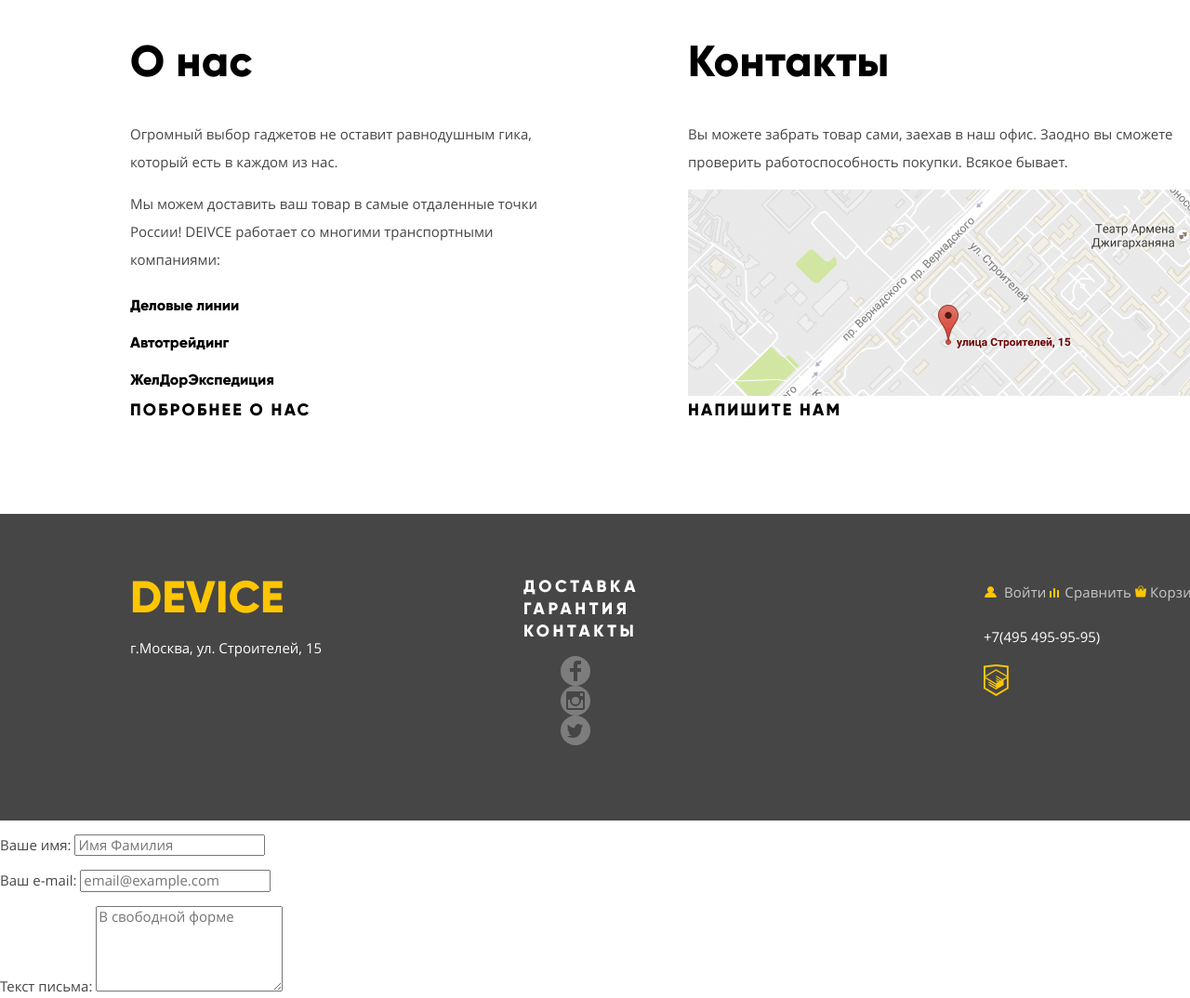
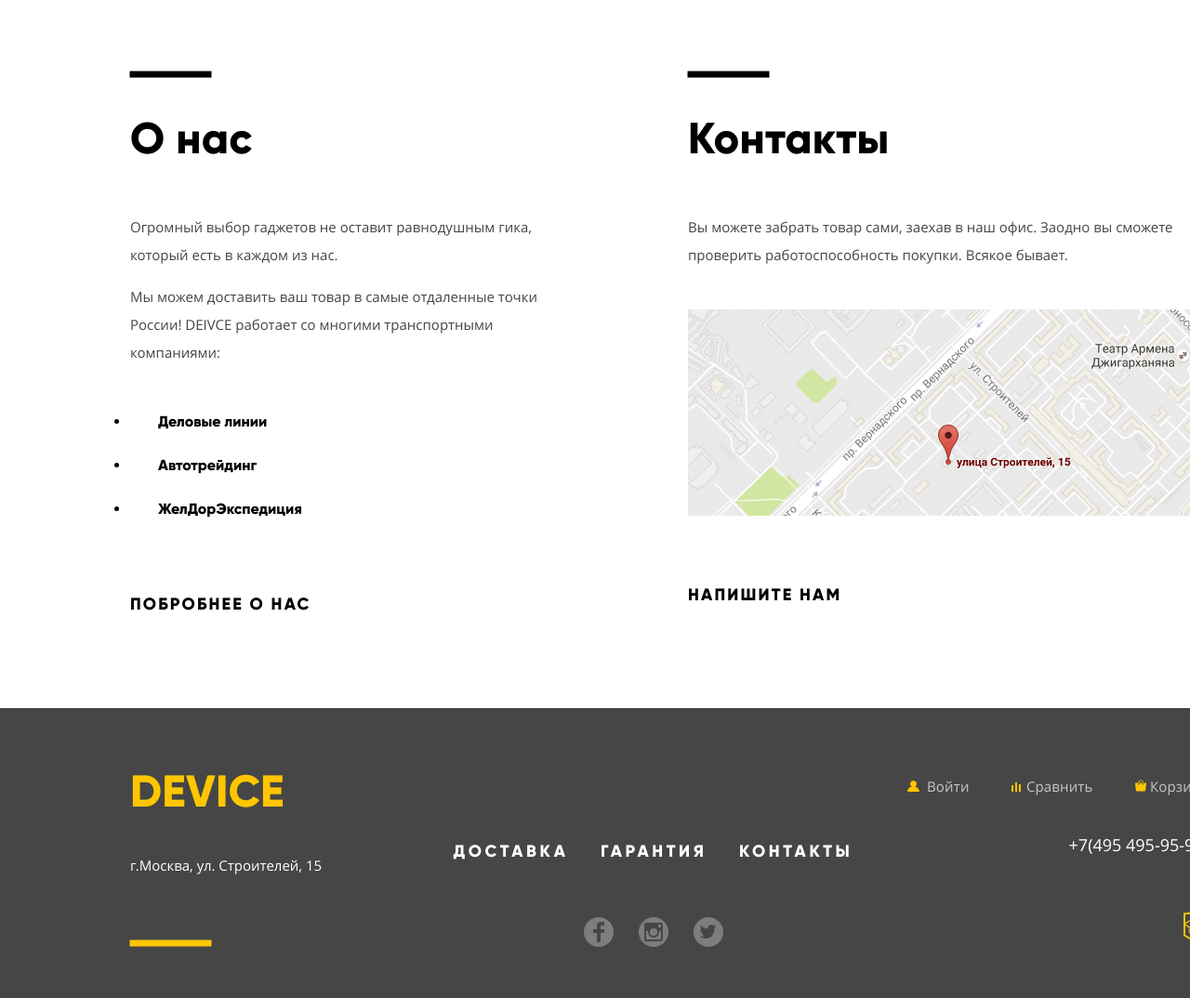
Before and after one commit to Svetlana-Gubina/Device2, a plain HTML site: page index.html in a window 1280 px wide. Shown: the part 1904-2978 px from the top of the page at 93% size. Drawn offline with Linux system fonts and the light colour scheme.

Commit message:
Footer layout

```diff
--- a/css/styles.css
+++ b/css/styles.css
@@ -504,6 +504,10 @@ input[type="search"]:-moz-placeholder {
 
     list-style: none;
 }
+.brand-item {
+    width: 20%;
+    min-height: 100px;
+}
 .dji img,
 .sp img,
 .go-pro img,
@@ -538,13 +542,29 @@ input[type="search"]:-moz-placeholder {
     flex-wrap: wrap;
 }
 .about-us {
+    position: relative;
     width: 465px;
 }
+.about-us::before,
+.contacts::before {
+    content: "";
+    position: absolute;
+    top: -50px;
+    left: 40px;
+    width: 7px;
+    height: 88px;
+    transform: rotate(-90deg);
+    background-color: #000000;
+}
 .contacts {
+    position: relative;
     width: 560px;
 }
+
 .about-us h2,
 .contacts h2 {
+
+    margin-bottom: 56px;
     color: #000000;
     font-family: "Gilroy - Extra Bold", sans-serif;
     font-size: 47px;
@@ -559,13 +579,20 @@ input[type="search"]:-moz-placeholder {
     font-weight: 300;
     line-height: 30px;
 }
+
+.about-us-paragraph:nth-child(3) {
+    margin-bottom: 40px;
+}
 .transport-company-list {
     margin: 0;
+    margin-bottom: 70px;
     padding: 0;
 
-    list-style: none;
+    list-style-type: ;
 }
 .transport-company {
+    padding-left: 30px;
+    margin-bottom: 7px;
     color: #000000;
     font-family: "Gilroy - Extra Bold", sans-serif;
     font-size: 16px;
@@ -574,8 +601,6 @@ input[type="search"]:-moz-placeholder {
 }
 .about-us-link,
 .contact-us-link {
-    position: relative;
-
     color: #000000;
     font-family: "Gilroy - Extra Bold",sans-serif;
     font-size: 18px;
@@ -584,18 +609,26 @@ input[type="search"]:-moz-placeholder {
     text-transform: uppercase;
     letter-spacing: 2.15px;
 }
-/*.about-us-link:after,
-.contact-us-link::after {
+
+/*.link-link::after {
     content: "";
     position: absolute;
-    top: 0;
-    right: 0;
+    top: -120px;
+    left: 80px;
     width: 8px;
     height: 260px;
     transform: rotate(90deg);
-    background-color: #f0c52e;
+    background-color: rgba(240, 197, 46, 0.8);
 }*/
 
+.contacts-paragraph {
+    margin-bottom: 44px;
+}
+.contacts img {
+    width: 560px;
+    height: 222px;
+    margin-bottom: 70px;
+}
 /*----------------------------------MAIN-2----------------------------*/
 
 .main-heading {
@@ -981,7 +1014,24 @@ footer {
     min-height: 323px;
     background-color: #464646;
 }
+.footer-column:first-child {
+    position: relative;
+    width: 25%;
+}
+.footer-column:first-child:after {
+    content: "";
+    position: absolute;
+    bottom: -40px;
+    left: 40px;
+    width: 7px;
+    height: 88px;
+    transform: rotate(90deg);
+    background-color: #ffc600;
+}
+
 .footer-column .logo {
+    display: block;
+    margin-bottom: 40px;
     color: #ffc600;
 
     width: 164px;
@@ -1007,6 +1057,32 @@ footer {
     font-size: 15px;
     font-weight: 300;
     line-height: 30px;
+}
+
+.footer-column:nth-child(2) {
+    /*width: 30%;*/
+    display:flex;
+    flex-direction: column;
+    min-width: 430px;
+    padding-top: 76px;
+}
+.footer-column:nth-child(3) {
+    margin: 0;
+    padding: 0;
+    min-width: 325px;
+    display:flex;
+    flex-direction: column;
+    justify-content: space-between;
+    text-align: right;
+}
+.footer-menu {
+    margin: 0;
+    padding: 0;
+    margin-bottom: 30px;
+    width: 100%;
+    display: flex;
+    justify-content: space-between;
+    flex-wrap: wrap;
 }
 .footer-login-link,
 .footer-compare-link,
@@ -1045,13 +1121,21 @@ footer {
     fill: rgba(255, 198, 0, 0.3);
 }
 footer .tel {
+    margin: 0;
+    margin-left: auto;
+    padding: 0;
     width: 164px;
     color: #ffffff;
-    font-size: 15px;
+    font-size: 18px;
     font-weight: 300;
     line-height: 30px;
 }
 footer .services-list {
+    width: 100%;
+
+    display:flex;
+    justify-content: space-between;
+    flex-wrap: wrap;
     margin: 0;
     padding: 0;
 
@@ -1080,6 +1164,17 @@ footer .services-list {
 .html-link:active path {
     fill: rgba(255, 198, 0, 0.3);
 }
+.social-buttons {
+    width: 150px;
+    display:flex;
+    justify-content: space-between;
+    flex-wrap: wrap;
+    margin: 0 auto;
+    margin-top: auto;
+    padding: 0;
+
+    list-style: none;
+}
 .social-button {
     display: flex;
     justify-content: center;
@@ -1098,7 +1193,11 @@ footer .services-list {
 .social-button:active {
     background-color: rgba(255, 255, 255, 0.1);
 }
-
+footer .source {
+   margin: 0;
+   padding: 0;
+   margin-top: auto;
+}
 
 .visually-hidden:not(:focus):not(:active),
  input[type="checkbox"].visually-hidden,
--- a/index.html
+++ b/index.html
@@ -223,20 +223,20 @@
          <section class="brands">
             <h2 class="visually-hidden">Производители</h2>
             <ul class="brands-list">
-               <li class="brand-item"><a class="dji" href="#"><img src="img/logo1.png" width="160" height="160" alt="DJI"></a></li>
-               <li class="brand-item"><a class="sp" href="#"><img src="img/logo2.png" width="160" height="160" alt="SPGadgets"></a></li>
-               <li class="brand-item"><a class="go-pro" href="#"><img src="img/logo3.png" width="160" height="160" alt="GoPro"></a></li>
-               <li class="brand-item"><a class="vive" href="#"><img src="img/logo4.png" width="160" height="160" alt="Vive"></a></li>
+               <li class="brand-item"><a class="dji" href="#"><img src="img/logo1.png" width="260" height="100" alt="DJI"></a></li>
+               <li class="brand-item"><a class="sp" href="#"><img src="img/logo2.png" width="260" height="100" alt="SPGadgets"></a></li>
+               <li class="brand-item"><a class="go-pro" href="#"><img src="img/logo3.png" width="260" height="100" alt="GoPro"></a></li>
+               <li class="brand-item"><a class="vive" href="#"><img src="img/logo4.png" width="260" height="100" alt="Vive"></a></li>
             </ul>
          </section>
 
          <div class="two-columns">
          <section class="about-us">
             <h2>О нас</h2>
-            <p>
+            <p class="about-us-paragraph">
                Огромный выбор гаджетов не оставит равнодушным гика, который есть в каждом из нас.
             </p>
-            <p>
+            <p class="about-us-paragraph">
                Мы можем доставить ваш товар в самые отдаленные точки России! DEIVCE работает со многими транспортными компаниями:
             </p>
             <ul class="transport-company-list">
@@ -248,7 +248,7 @@
          </section>
          <section class="contacts">
             <h2>Контакты</h2>
-            <p>Вы можете забрать товар сами, заехав в наш офис. Заодно вы сможете проверить работоспособность покупки. Всякое бывает.</p>
+            <p class="contacts-paragraph">Вы можете забрать товар сами, заехав в наш офис. Заодно вы сможете проверить работоспособность покупки. Всякое бывает.</p>
             <img src="img/map-mini.png" width="560" height="222" alt="Карта проезда к магазину: город Москва, улица Строителей, 15">
             <a class="contact-us-link" href="#">Напишите нам</a>
          </section>
@@ -284,25 +284,32 @@
                 </svg></a></li>
             </ul>
          </div>
+
          <div class="footer-column">
-            <div class="footer-menu">
+
+          <div class="footer-menu">
                <a href="#" class="footer-login-link"><svg class="footer-small-icon" xmlns="http://www.w3.org/2000/svg" width="22" height="16"
                 viewBox="0 0 22 16">
                 <path d="M0 12h13c-.2-2.6-2.1-4.8-4.7-5.5A3.5 3.5 0 0 0 6.5 0a3.5 3.5 0 0 0-1.8 6.5A6.2 6.2 0 0 0 0 12z"
                   transform="translate(1,4)" fill="#ffc600">
                 </path>
               </svg>Войти</a>
+
                <a href="#" class="footer-compare-link"><svg class="footer-small-icon" xmlns="http://www.w3.org/2000/svg" width="16" height="16" viewBox="0 0 16 16">
                 <path d="M8 2h2v8H8zM0 3h2v7H0zM4 0h2v10H4z" transform="translate(0,6)" fill="#ffc600">
                 </path>
               </svg>Сравнить</a>
+
                <a href="#" class="footer-cart-link"><svg class="footer-small-icon" xmlns="http://www.w3.org/2000/svg" width="16" height="16" viewBox="0 0 16 16">
                 <path
                   d="M11.9 3l-.4-.1H9.2V4c0 .6-.5 1-1 1a1 1 0 0 1-1.1-1V2.9H4.9V4c0 .6-.5 1-1 1a1 1 0 0 1-1.1-1V2.9H.4L.1 3l-.1.4.8 7.1c0 .8.6 1.5 1.4 1.5h7.6c.8 0 1.4-.7 1.4-1.5l.8-7.1-.1-.4z M3.8 4.5c.3 0 .5-.2.5-.4V1.8c0-.6.6-1 1.3-1h1c.7 0 1.1.4 1.1 1v2.3c0 .2.2.4.4.4.3 0 .5-.2.5-.4V1.8c0-1-.8-1.8-2-1.8h-1C4.4 0 3.4.8 3.4 1.8v2.3c0 .2.2.4.4.4z"
                   transform="translate(0,3.5)" fill="#ffc600">
                 </path>
               </svg>Корзина</a>
+            </div>
+
                <p class="tel">+7(495 495-95-95)</p>
+
                <p class="source">
                   <a href="https://htmlacademy.ru/intensive/htmlcss"><svg class="html-link" xmlns="http://www.w3.org/2000/svg" width="26.9" height="34.1" viewBox="0 0 26.943 34.09">
                     <path
@@ -310,7 +317,6 @@
                   </svg>
                   </a>
                </p>
-            </div>
          </div>
       </footer>
       <section class="modal modal-login">
```
Also changed, not shown: inner.html (+9 -4 lines).
